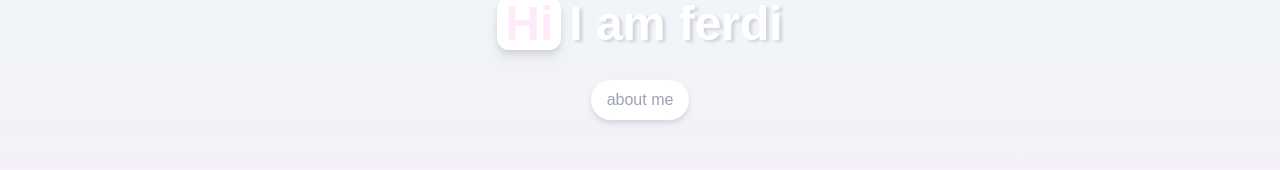
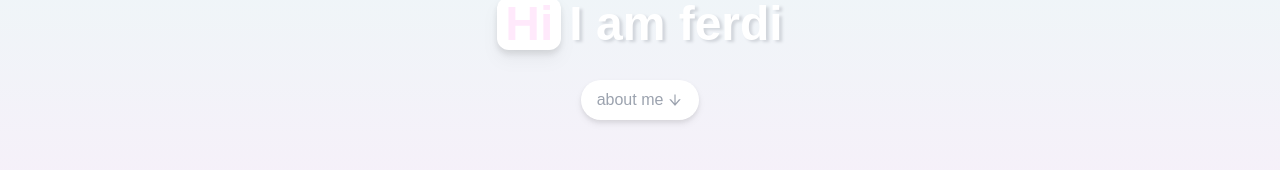
Before and after one commit to ferdiansyah783/react-glow, a React (Create React App) app: page / in a window 1280 px wide. Shown: the part 340-510 px from the top of the page. Built offline with nearby package versions, Linux system fonts and the light colour scheme.

Commit message:
fix footer

```diff
--- a/src/App.js
+++ b/src/App.js
@@ -5,7 +5,7 @@ import Footer from './components/Footer'
 
 const App = () => {
   return (
-    <div className='font-poppins'>
+    <div className='font-poppins scroll-smooth'>
       <Header/>
       <Content/>
       <Footer/>
--- a/src/components/Content.js
+++ b/src/components/Content.js
@@ -1,7 +1,7 @@
 import React from "react";
 import { IoLogoWhatsapp } from "react-icons/io";
 import { BsFacebook, BsGithub } from "react-icons/bs";
-import { AiFillInstagram, AiFillGitlab } from "react-icons/ai";
+import { AiFillInstagram, AiFillGitlab, AiOutlineArrowDown } from "react-icons/ai";
 
 const Content = () => {
   return (
@@ -15,8 +15,9 @@ const Content = () => {
             I am ferdi
           </span>
         </h1>
-        <button className="bg-white px-4 py-2 rounded-full text-gray-400 drop-shadow-md">
-          about me
+        <button className="bg-white px-4 py-2 rounded-full text-gray-400 drop-shadow-md flex items-center space-x-1">
+          <p>about me</p>
+          <AiOutlineArrowDown />
         </button>
       </div>
 
@@ -27,7 +28,7 @@ const Content = () => {
             me
           </span>
         </h1>
-        <p className="px-8 text-center text-sm text-gray-400">
+        <p className="px-7 text-center text-sm text-gray-400">
           I have an educational background in software engineering. I am used to
           using Visual Studio Code. I am a fresh graduate with a curiosity in
           the world of programming. Able to work as a team and continuously
```
